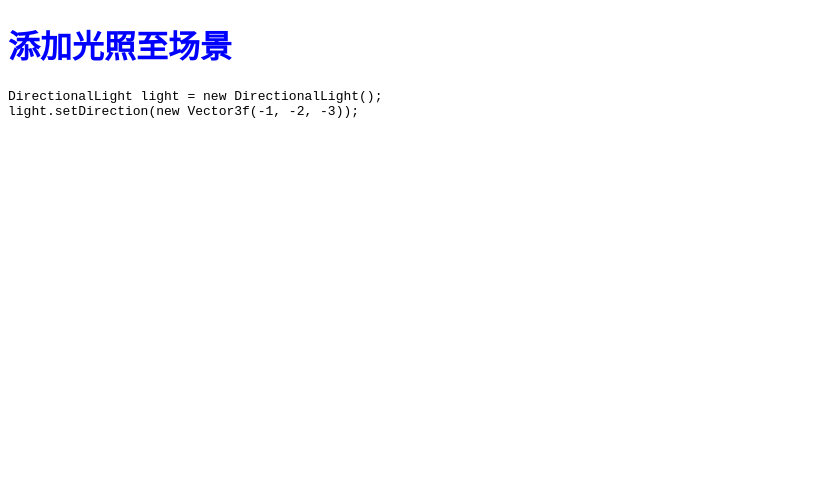
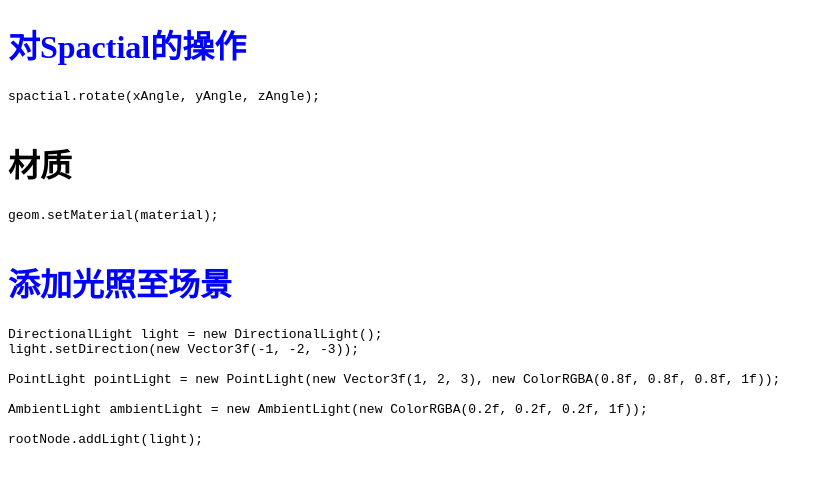
Before and after one commit to euuen/euuen.github.io, a plain HTML site: page JME/cookbook/2025/1/4.html in a window 1280 px wide. Shown: the whole page, without its empty margins (0-833 px from the left). Drawn offline with Linux system fonts and the light colour scheme.

Commit message:
更新了JME

```diff
--- a/JME/cookbook/2025/1/4.html
+++ b/JME/cookbook/2025/1/4.html
@@ -6,13 +6,29 @@
     </head>
     <body>
         <main>
+            <h1 style="color: blue;">对Spactial的操作</h1>
+            <code>
+                <pre>
+spactial.rotate(xAngle, yAngle, zAngle);
+                </pre>
+            </code>
+            <h1>材质</h1>
+            <code>
+                <pre>
+geom.setMaterial(material);
+                </pre>
+            </code>
             <h1 style="color: blue;">添加光照至场景</h1>
             <code>
                 <pre>
 DirectionalLight light = new DirectionalLight();
 light.setDirection(new Vector3f(-1, -2, -3));
 
+PointLight pointLight = new PointLight(new Vector3f(1, 2, 3), new ColorRGBA(0.8f, 0.8f, 0.8f, 1f));
 
+AmbientLight ambientLight = new AmbientLight(new ColorRGBA(0.2f, 0.2f, 0.2f, 1f));
+
+rootNode.addLight(light);
                 </pre>
             </code>
         </main>
```
